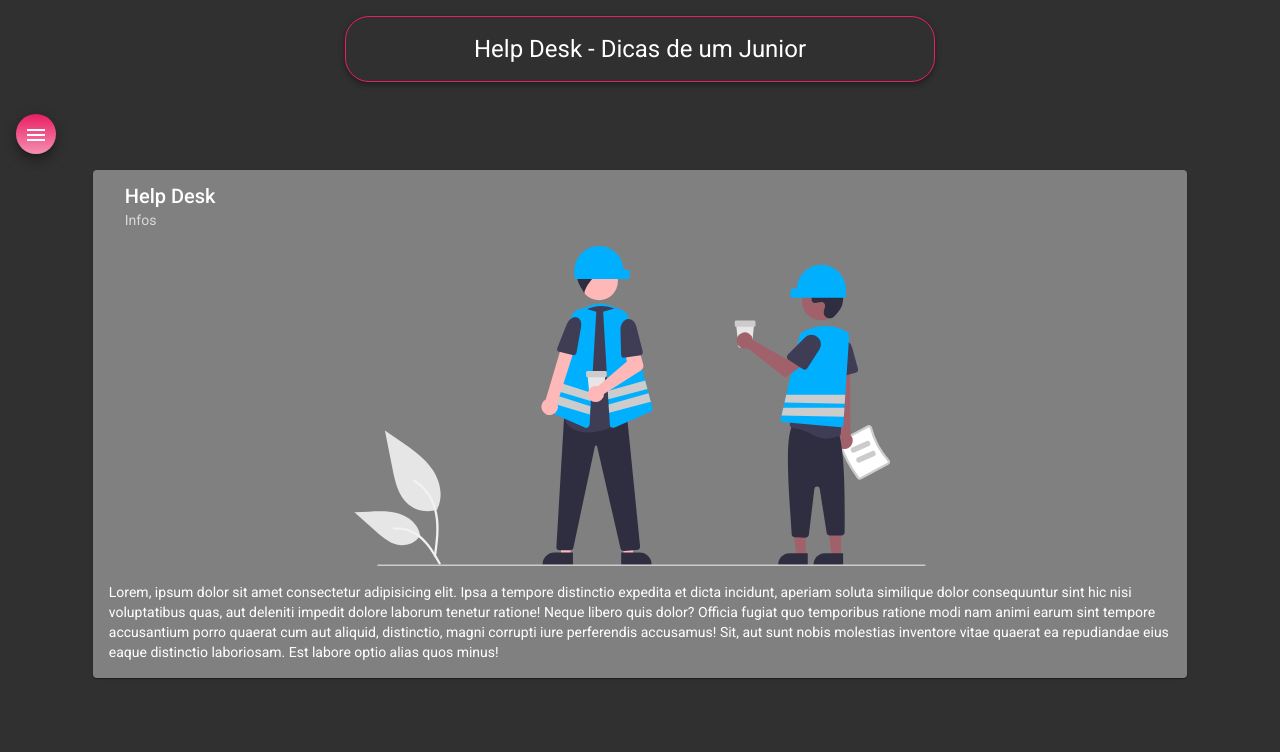
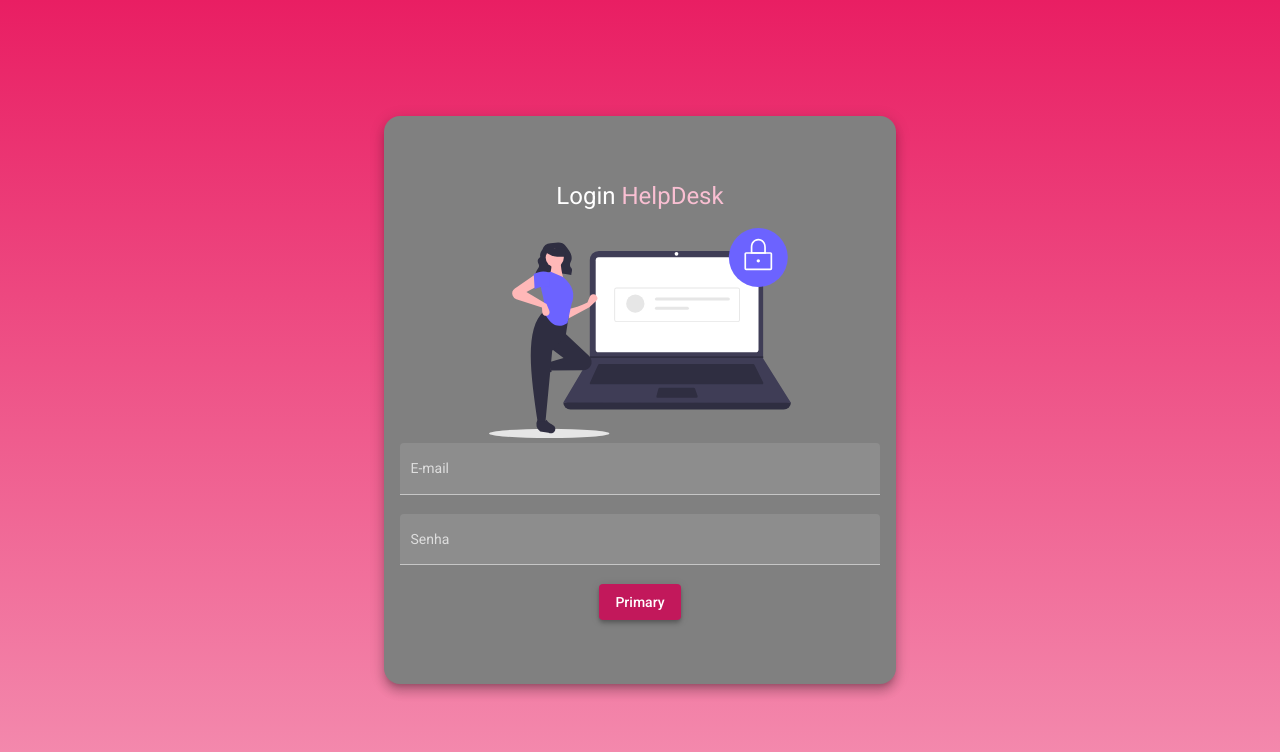
Before and after one commit to GabrielReguera/udemy-curso-web, an Angular app: page / in a window 1280 px wide. Before the commit this address led to /home. Shown: the top 752 px of the page. Built offline with nearby package versions, Linux system fonts and the light colour scheme.

Commit message:
Login component

```diff
--- a/src/app/app.module.ts
+++ b/src/app/app.module.ts
@@ -31,9 +31,10 @@ import { NavComponent } from "./components/nav/nav.component";
 import { HomeComponent } from './components/home/home.component';
 import { HeaderComponent } from './components/header/header.component';
 import { TecnicoListComponent } from './components/tecnico/tecnico-list/tecnico-list.component';
+import { LoginComponent } from './components/login/login.component';
 
 @NgModule({
-  declarations: [AppComponent, NavComponent, HomeComponent, HeaderComponent, TecnicoListComponent],
+  declarations: [AppComponent, NavComponent, HomeComponent, HeaderComponent, TecnicoListComponent, LoginComponent],
   imports: [
     BrowserModule,
     AppRoutingModule,
--- /dev/null
+++ b/src/app/components/login/login.component.css
@@ -0,0 +1,55 @@
+.container {
+    height: 100%;
+    background: linear-gradient(0deg, rgba(244, 143, 177, 1) 0%, rgba(233, 30, 99, 1) 100%);
+    display: flex;
+    justify-content: center;
+    align-items: center;
+}
+
+.form {
+    width: 30rem;
+    margin: auto;
+    background-color: gray;
+    padding: 4rem 1rem;
+    border-radius: 1rem;
+}
+
+h1 {
+    width: 100%;
+    text-align: center;
+    color: white;
+}
+
+h1 span {
+    color: rgba(244, 143, 177, 1);
+    animation: help 3s infinite;
+}
+
+@keyframes help {
+    0% {
+        color: rgba(244, 143, 177, 1);
+    }
+
+    50% {
+        color: white;
+    }
+
+    100% {
+        color: rgba(244, 143, 177, 1);
+    }
+}
+
+img{
+    height: 15em;
+    width: 100%;
+    margin: auto;
+}
+
+.full-width{
+    width: 100%;
+}
+
+.button{
+    display: flex;
+    justify-content: center;
+}
--- /dev/null
+++ b/src/app/components/login/login.component.html
@@ -0,0 +1,20 @@
+<div class="container">
+    <form class="form mat-elevation-z8">
+        <div>
+            <h1>Login <span>HelpDesk</span></h1>
+            <img src="assets/img/login-image.svg" alt="Imagem de uma mulher com um notbook">
+        </div>
+        <mat-form-field class="full-width" appearance="fill">
+            <mat-label>E-mail</mat-label>
+            <input matInput placeholder="luffy@rei.com">
+        </mat-form-field>
+
+        <mat-form-field class="full-width" appearance="fill">
+            <mat-label>Senha</mat-label>
+            <input type="password" matInput placeholder="****">
+        </mat-form-field>
+        <div class="button">
+            <button mat-raised-button color="primary" class="mat-elevation-z4">Primary</button>
+        </div>
+    </form>
+</div>
--- /dev/null
+++ b/src/app/components/login/login.component.ts
@@ -0,0 +1,15 @@
+import { Component, OnInit } from '@angular/core';
+
+@Component({
+  selector: 'app-login',
+  templateUrl: './login.component.html',
+  styleUrls: ['./login.component.css']
+})
+export class LoginComponent implements OnInit {
+
+  constructor() { }
+
+  ngOnInit(): void {
+  }
+
+}
--- a/src/app/components/nav/nav.component.css
+++ b/src/app/components/nav/nav.component.css
@@ -20,4 +20,6 @@ img{
 .menu{
     margin: 1rem 0 0 1rem;
     background: linear-gradient(0deg, rgba(244, 143, 177, 1) 0%, rgba(233, 30, 99, 1) 100%);
+    position: absolute;
+    top: 0;
 }
--- a/src/app/components/tecnico/tecnico-list/tecnico-list.component.html
+++ b/src/app/components/tecnico/tecnico-list/tecnico-list.component.html
@@ -36,7 +36,7 @@
             <tr mat-row *matRowDef="let row; columns: displayedColumns;"></tr>
 
             <tr class="mat-row" *matNoDataRow>
-                <td class="mat-cell" colspan="4">No data matching the filter "{{input.value}}"</td>
+                <td class="mat-cell" colspan="4">Não foi encontrado nenhum resultado "{{input.value}}"</td>
             </tr>
         </table>
 
```
Also changed, not shown: src/app/app-routing.module.ts (+7 -3 lines), src/assets/img/login-image.svg (added).
